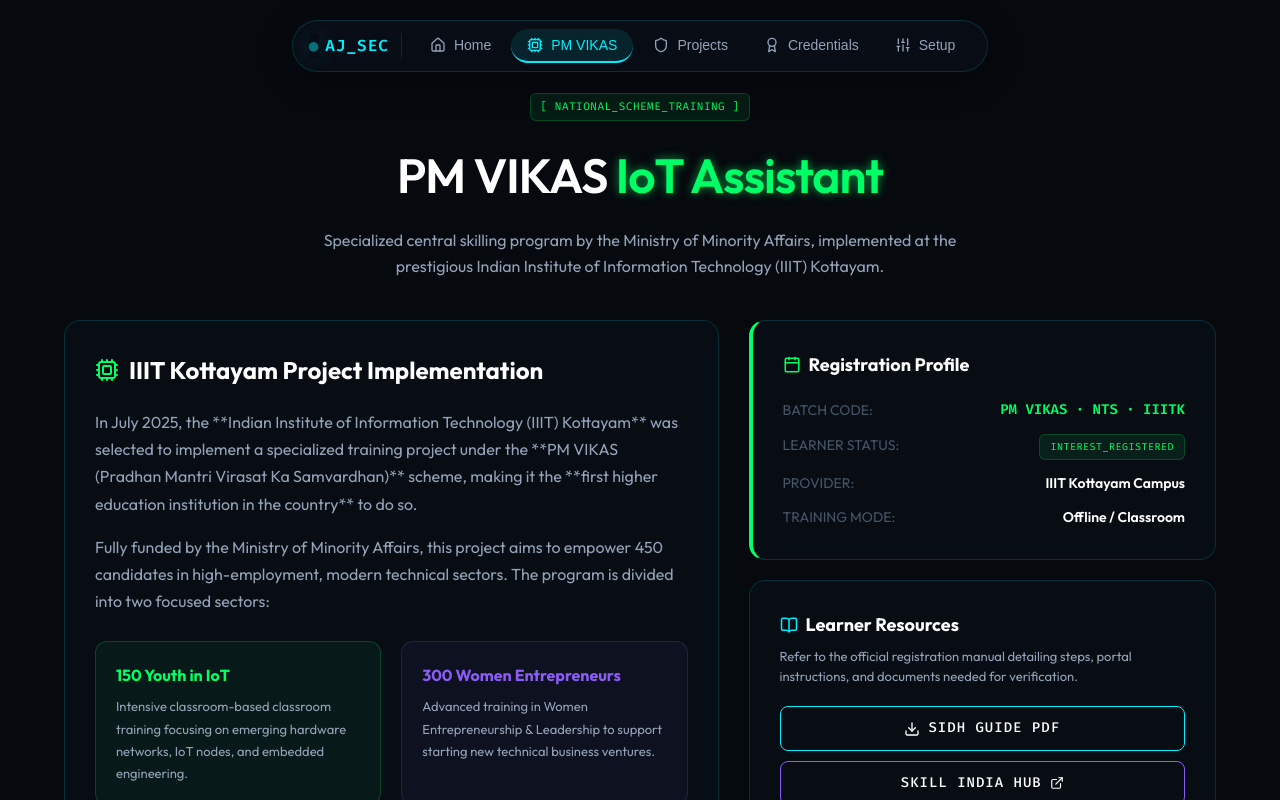
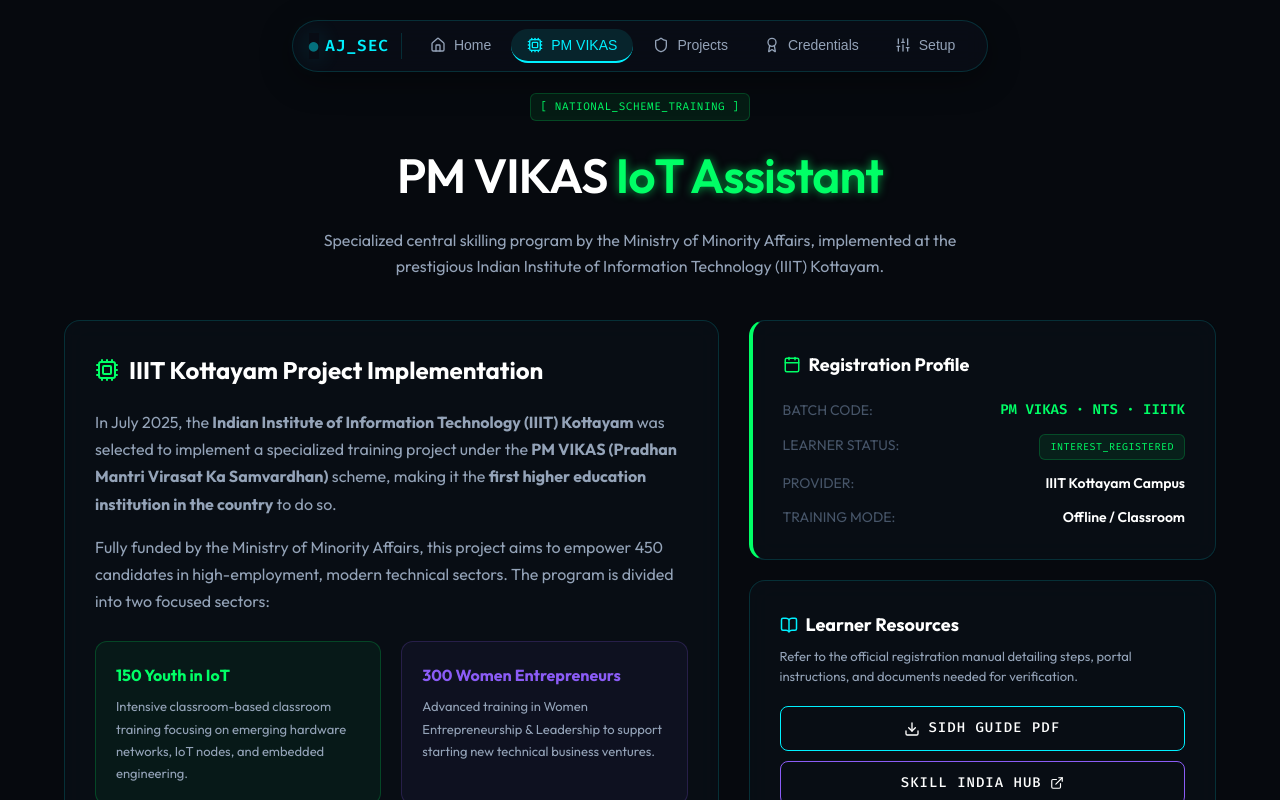
Before and after one commit to Meoclavez/Alvin-Portfolio, a React (Vite) app: page / in a window 1280 px wide. Both pictures are taken after a click on the button "PM VIKAS". Shown: the top 800 px of the page. Built offline with nearby package versions, Linux system fonts and the light colour scheme.

Commit message:
fix: replace markdown bolding with HTML strong tags in PmVikas

```diff
--- a/src/pages/PmVikas.tsx
+++ b/src/pages/PmVikas.tsx
@@ -34,7 +34,7 @@
 
           <div style={{ display: 'flex', flexDirection: 'column', gap: '16px', marginTop: '20px', lineHeight: 1.7 }}>
             <p>
-              In July 2025, the **Indian Institute of Information Technology (IIIT) Kottayam** was selected to implement a specialized training project under the **PM VIKAS (Pradhan Mantri Virasat Ka Samvardhan)** scheme, making it the **first higher education institution in the country** to do so.
+              In July 2025, the <strong>Indian Institute of Information Technology (IIIT) Kottayam</strong> was selected to implement a specialized training project under the <strong>PM VIKAS (Pradhan Mantri Virasat Ka Samvardhan)</strong> scheme, making it the <strong>first higher education institution in the country</strong> to do so.
             </p>
             <p>
               Fully funded by the Ministry of Minority Affairs, this project aims to empower 450 candidates in high-employment, modern technical sectors. The program is divided into two focused sectors:
```
